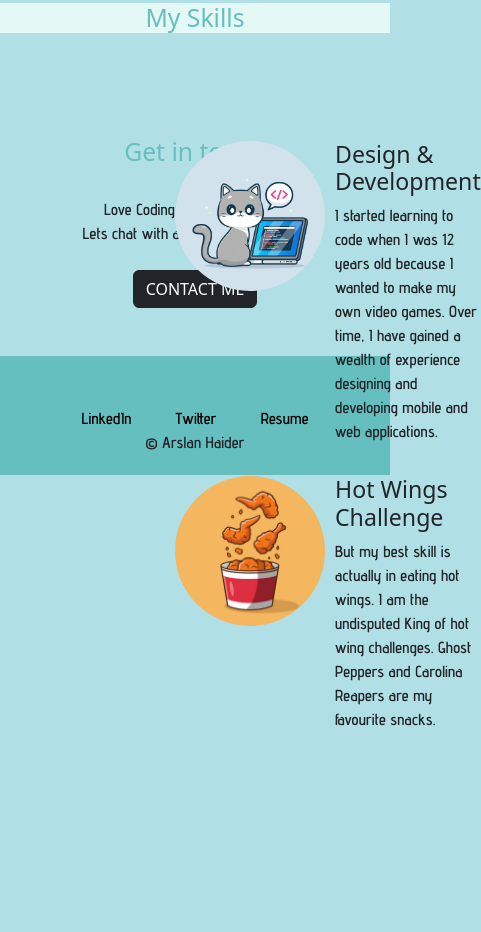
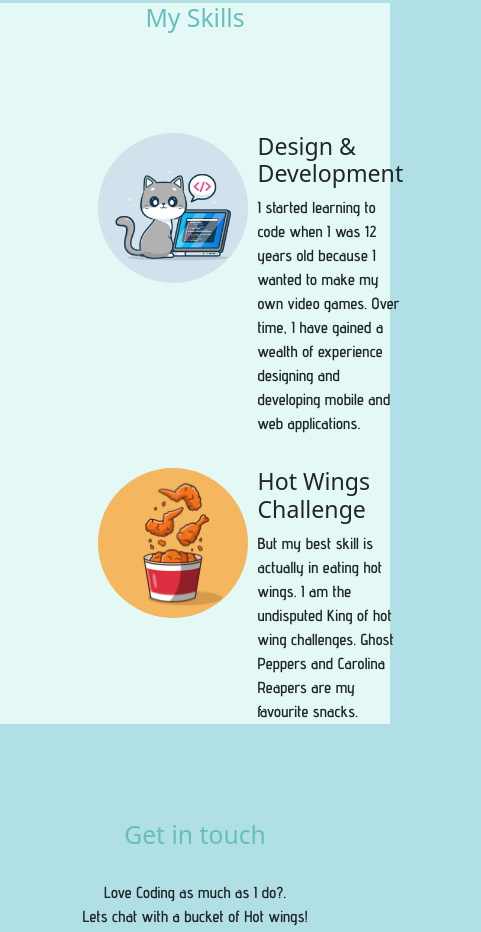
Before and after one commit to Arslanshanii/Arslan-Portfolio, a plain HTML site: page index.html in a window 390 px wide. Shown: the part 1194-2126 px from the top of the page, 481 px wide, since content can reach past the window. Before the commit the page ends 1926 px from the top, so only its background shows below. Drawn offline with nearby package versions, Linux system fonts and the light colour scheme.

Commit message:
Update style.css

```diff
--- a/style.css
+++ b/style.css
@@ -180,9 +180,6 @@ body{
     position: absolute;
     right: 40px;
   }
-  .parent{
-    position: absolute;
-    right: 20px;
-  }
+
   /* CSS rules for devices between 320px and 480px */
 }
```
